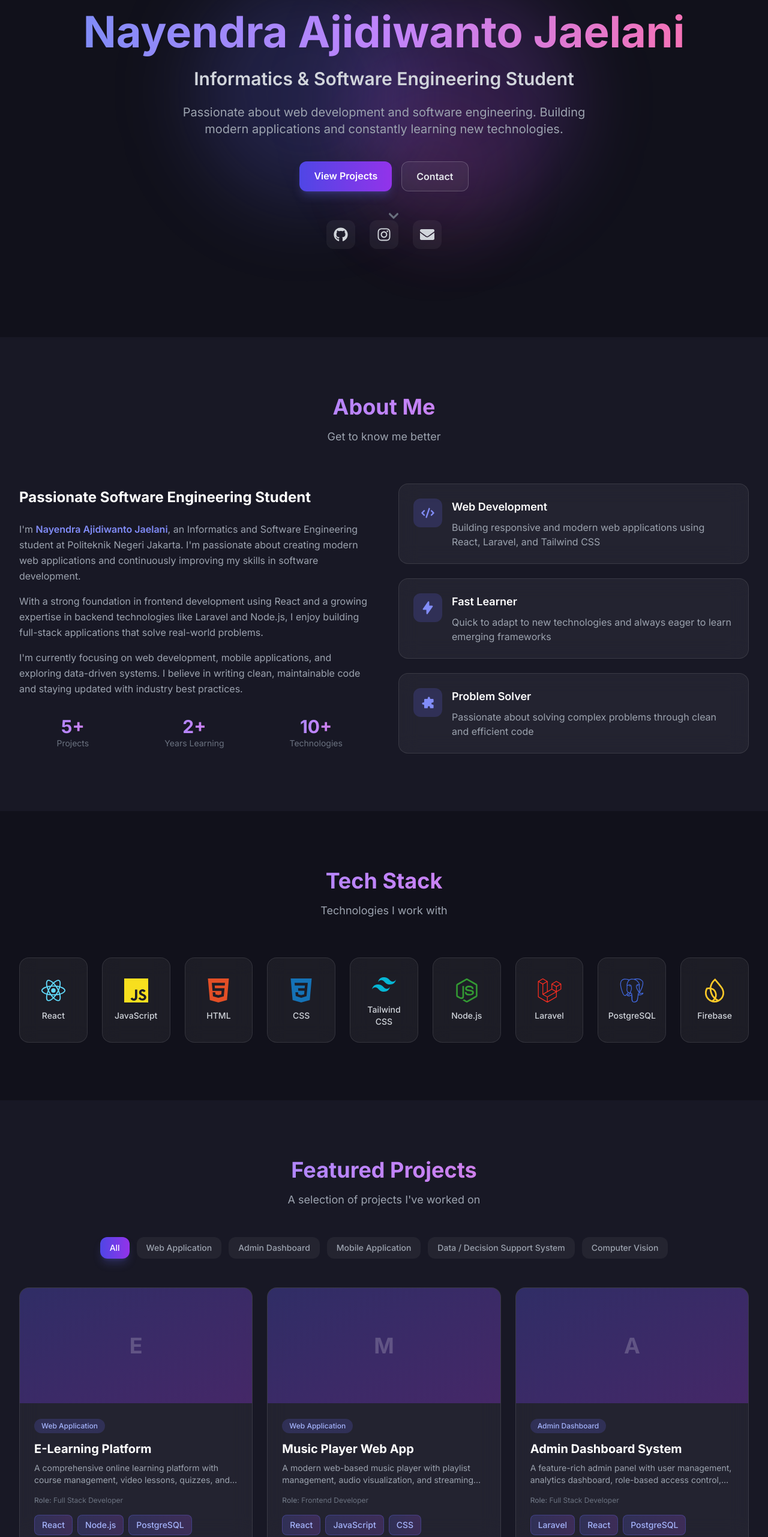
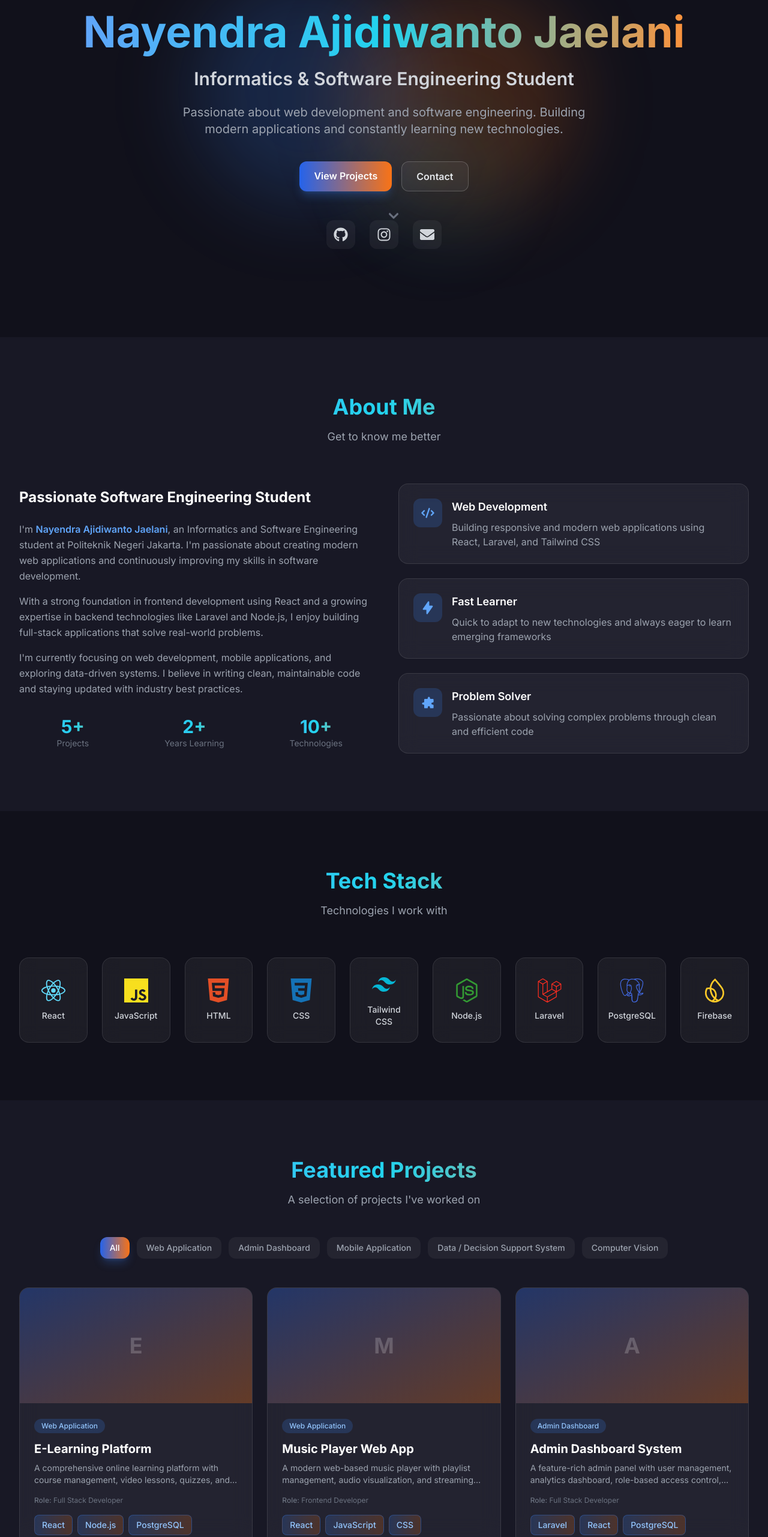
Before and after one commit to cicakkayang123/portofolio, a React (Vite) app: page / in a window 1280 px wide. Shown: the part 238-2800 px from the top of the page at 60% size. Built offline with nearby package versions, Linux system fonts and the light colour scheme.

Commit message:
update 2

```diff
--- a/src/components/About.jsx
+++ b/src/components/About.jsx
@@ -40,7 +40,7 @@ function About({ darkMode }) {
 
                         <div className={`space-y-4 ${darkMode ? 'text-gray-400' : 'text-gray-600'} leading-relaxed`}>
                             <p>
-                                I'm <span className="font-semibold text-primary-400">Nayendra Ajidiwanto Jaelani</span>,
+                                I'm <span className="font-semibold text-blue-400">Nayendra Ajidiwanto Jaelani</span>,
                                 an Informatics and Software Engineering student at Politeknik Negeri Jakarta.
                                 I'm passionate about creating modern web applications and continuously improving my skills
                                 in software development.
@@ -81,8 +81,8 @@ function About({ darkMode }) {
                                 style={{ animationDelay: `${index * 100}ms` }}
                             >
                                 <div className="flex items-start gap-4">
-                                    <div className={`p-3 rounded-xl ${darkMode ? 'bg-primary-500/20' : 'bg-primary-100'}`}>
-                                        <item.icon className={`w-6 h-6 ${darkMode ? 'text-primary-400' : 'text-primary-600'}`} />
+                                    <div className={`p-3 rounded-xl ${darkMode ? 'bg-blue-500/20' : 'bg-blue-100'}`}>
+                                        <item.icon className={`w-6 h-6 ${darkMode ? 'text-blue-400' : 'text-blue-600'}`} />
                                     </div>
                                     <div>
                                         <h4 className={`text-lg font-semibold mb-2 ${darkMode ? 'text-white' : 'text-gray-900'}`}>
--- a/src/components/Contact.jsx
+++ b/src/components/Contact.jsx
@@ -5,15 +5,15 @@ const contactLinks = [
     {
         icon: FaEnvelope,
         label: 'Email',
-        value: 'nayendra@example.com',
-        href: 'mailto:nayendra@example.com',
+        value: 'nayendraaj19@gmail.com',
+        href: 'https://mail.google.com/mail/?view=cm&to=nayendraaj19@gmail.com',
         color: 'from-red-500 to-orange-500',
     },
     {
         icon: FaGithub,
         label: 'GitHub',
-        value: '@nyndfrj',
-        href: 'https://github.com/nyndfrj',
+        value: '@cicakkayang123',
+        href: 'https://github.com/cicakkayang123',
         color: 'from-gray-600 to-gray-800',
     },
     {
@@ -42,8 +42,8 @@ function Contact({ darkMode }) {
                     {/* Email CTA */}
                     <div className="mb-10">
                         <div className={`inline-flex items-center justify-center w-20 h-20 rounded-full mb-6 ${darkMode
-                                ? 'bg-gradient-to-r from-primary-600 to-purple-600'
-                                : 'bg-gradient-to-r from-primary-500 to-purple-500'
+                            ? 'bg-gradient-to-r from-blue-600 to-orange-500'
+                            : 'bg-gradient-to-r from-blue-500 to-orange-400'
                             } hover:scale-110 transition-transform`}>
                             <HiMail className="w-10 h-10 text-white" />
                         </div>
@@ -58,7 +58,9 @@ function Contact({ darkMode }) {
                         </p>
 
                         <a
-                            href="mailto:nayendra@example.com"
+                            href="https://mail.google.com/mail/?view=cm&to=nayendraaj19@gmail.com"
+                            target="_blank"
+                            rel="noopener noreferrer"
                             className="btn-primary inline-flex items-center gap-2 hover:scale-105 transition-transform"
                         >
                             <FaEnvelope />
@@ -78,8 +80,8 @@ function Contact({ darkMode }) {
                                 target="_blank"
                                 rel="noopener noreferrer"
                                 className={`flex items-center gap-4 p-4 rounded-xl ${darkMode
-                                        ? 'bg-white/5 hover:bg-white/10'
-                                        : 'bg-gray-50 hover:bg-gray-100'
+                                    ? 'bg-white/5 hover:bg-white/10'
+                                    : 'bg-gray-50 hover:bg-gray-100'
                                     } transition-colors group hover:scale-[1.03] transform`}
                             >
                                 <div className={`p-3 rounded-xl bg-gradient-to-r ${link.color}`}>
--- a/src/components/Experience.jsx
+++ b/src/components/Experience.jsx
@@ -53,7 +53,7 @@ function Experience({ darkMode }) {
                 {/* Timeline */}
                 <div className="relative">
                     {/* Timeline line */}
-                    <div className={`absolute left-8 md:left-1/2 top-0 bottom-0 w-0.5 ${darkMode ? 'bg-primary-500/30' : 'bg-primary-200'}`} />
+                    <div className={`absolute left-8 md:left-1/2 top-0 bottom-0 w-0.5 ${darkMode ? 'bg-blue-500/30' : 'bg-blue-200'}`} />
 
                     {/* Timeline items */}
                     <div className="space-y-8">
@@ -66,10 +66,10 @@ function Experience({ darkMode }) {
                                 {/* Icon */}
                                 <div className="absolute left-8 md:left-1/2 transform -translate-x-1/2 z-10">
                                     <div className={`w-10 h-10 rounded-full flex items-center justify-center ${edu.isCurrent
-                                            ? 'bg-gradient-to-r from-primary-500 to-purple-500 text-white ring-4 ring-primary-500/30'
-                                            : darkMode
-                                                ? 'bg-primary-600 text-white'
-                                                : 'bg-primary-500 text-white'
+                                        ? 'bg-gradient-to-r from-blue-500 to-orange-500 text-white ring-4 ring-blue-500/30'
+                                        : darkMode
+                                            ? 'bg-blue-600 text-white'
+                                            : 'bg-blue-500 text-white'
                                         } shadow-lg`}>
                                         <HiAcademicCap size={20} />
                                     </div>
@@ -77,11 +77,11 @@ function Experience({ darkMode }) {
 
                                 {/* Content */}
                                 <div className={`ml-20 md:ml-0 md:w-1/2 ${index % 2 === 0 ? 'md:pr-12 md:text-right' : 'md:pl-12'}`}>
-                                    <div className={`p-6 rounded-2xl ${darkMode ? 'glass' : 'bg-gray-50 shadow-md'} card-hover hover:scale-[1.02] transition-transform ${edu.isCurrent ? 'ring-2 ring-primary-500/50' : ''}`}>
+                                    <div className={`p-6 rounded-2xl ${darkMode ? 'glass' : 'bg-gray-50 shadow-md'} card-hover hover:scale-[1.02] transition-transform ${edu.isCurrent ? 'ring-2 ring-blue-500/50' : ''}`}>
                                         {/* Period Badge */}
                                         <span className={`inline-block px-3 py-1 rounded-full text-xs font-medium mb-3 ${edu.isCurrent
-                                                ? 'bg-gradient-to-r from-primary-500/20 to-purple-500/20 text-primary-300'
-                                                : darkMode ? 'bg-blue-500/20 text-blue-300' : 'bg-blue-100 text-blue-700'
+                                            ? 'bg-gradient-to-r from-blue-500/20 to-orange-500/20 text-blue-300'
+                                            : darkMode ? 'bg-blue-500/20 text-blue-300' : 'bg-blue-100 text-blue-700'
                                             }`}>
                                             {edu.period}
                                             {edu.isCurrent && <span className="ml-2">• Current</span>}
@@ -91,7 +91,7 @@ function Experience({ darkMode }) {
                                             {edu.institution}
                                         </h3>
 
-                                        <p className={`text-sm font-medium mb-3 ${darkMode ? 'text-primary-400' : 'text-primary-600'}`}>
+                                        <p className={`text-sm font-medium mb-3 ${darkMode ? 'text-blue-400' : 'text-blue-600'}`}>
                                             {edu.degree}
                                         </p>
 
--- a/src/components/Hero.jsx
+++ b/src/components/Hero.jsx
@@ -6,15 +6,15 @@ function Hero({ darkMode }) {
         <section className="min-h-screen flex items-center justify-center relative overflow-hidden pt-16">
             {/* Background gradient orbs */}
             <div className="absolute inset-0 overflow-hidden">
-                <div className="absolute top-1/4 left-1/4 w-96 h-96 bg-primary-500/20 rounded-full blur-3xl animate-float" />
-                <div className="absolute bottom-1/4 right-1/4 w-96 h-96 bg-purple-500/20 rounded-full blur-3xl animate-float delay-300" />
-                <div className="absolute top-1/2 right-1/3 w-64 h-64 bg-pink-500/10 rounded-full blur-3xl animate-pulse-slow" />
+                <div className="absolute top-1/4 left-1/4 w-96 h-96 bg-blue-500/20 rounded-full blur-3xl animate-float" />
+                <div className="absolute bottom-1/4 right-1/4 w-96 h-96 bg-orange-500/20 rounded-full blur-3xl animate-float delay-300" />
+                <div className="absolute top-1/2 right-1/3 w-64 h-64 bg-cyan-500/10 rounded-full blur-3xl animate-pulse-slow" />
             </div>
 
             <div className="max-w-7xl mx-auto px-4 sm:px-6 lg:px-8 text-center relative z-10">
                 <div className="animate-fade-in">
                     {/* Greeting */}
-                    <p className={`text-lg md:text-xl ${darkMode ? 'text-primary-400' : 'text-primary-600'} font-medium mb-4`}>
+                    <p className={`text-lg md:text-xl ${darkMode ? 'text-blue-400' : 'text-blue-600'} font-medium mb-4`}>
                         Hello, I'm
                     </p>
 
@@ -52,7 +52,7 @@ function Hero({ darkMode }) {
                     {/* Social Icons */}
                     <div className="flex justify-center gap-6 animate-slide-up delay-400">
                         <a
-                            href="https://github.com/nyndfrj"
+                            href="https://github.com/cicakkayang123"
                             target="_blank"
                             rel="noopener noreferrer"
                             className={`p-3 rounded-xl ${darkMode ? 'bg-white/5 text-gray-300 hover:text-white hover:bg-white/10' : 'bg-gray-100 text-gray-600 hover:text-gray-900 hover:bg-gray-200'} transition-all hover:scale-110 hover:-translate-y-1`}
@@ -70,8 +70,10 @@ function Hero({ darkMode }) {
                             <FaInstagram size={24} />
                         </a>
                         <a
-                            href="mailto:nayendra@example.com"
-                            className={`p-3 rounded-xl ${darkMode ? 'bg-white/5 text-gray-300 hover:text-primary-400 hover:bg-white/10' : 'bg-gray-100 text-gray-600 hover:text-primary-600 hover:bg-gray-200'} transition-all hover:scale-110 hover:-translate-y-1`}
+                            href="https://mail.google.com/mail/?view=cm&to=nayendraaj19@gmail.com"
+                            target="_blank"
+                            rel="noopener noreferrer"
+                            className={`p-3 rounded-xl ${darkMode ? 'bg-white/5 text-gray-300 hover:text-blue-400 hover:bg-white/10' : 'bg-gray-100 text-gray-600 hover:text-blue-600 hover:bg-gray-200'} transition-all hover:scale-110 hover:-translate-y-1`}
                             aria-label="Email"
                         >
                             <FaEnvelope size={24} />
--- a/src/components/ProjectCard.jsx
+++ b/src/components/ProjectCard.jsx
@@ -4,9 +4,9 @@ function ProjectCard({ project, darkMode }) {
     return (
         <div className={`group rounded-2xl overflow-hidden ${darkMode ? 'glass' : 'bg-white shadow-lg'} card-hover`}>
             {/* Project Image Placeholder */}
-            <div className={`h-48 ${darkMode ? 'bg-gradient-to-br from-primary-600/30 to-purple-600/30' : 'bg-gradient-to-br from-primary-100 to-purple-100'} relative overflow-hidden`}>
+            <div className={`h-48 ${darkMode ? 'bg-gradient-to-br from-blue-600/30 to-orange-500/30' : 'bg-gradient-to-br from-blue-100 to-orange-100'} relative overflow-hidden`}>
                 <div className="absolute inset-0 flex items-center justify-center">
-                    <span className={`text-4xl font-bold ${darkMode ? 'text-white/20' : 'text-primary-300'}`}>
+                    <span className={`text-4xl font-bold ${darkMode ? 'text-white/20' : 'text-blue-300'}`}>
                         {project.name.charAt(0)}
                     </span>
                 </div>
@@ -40,8 +40,8 @@ function ProjectCard({ project, darkMode }) {
             <div className="p-6">
                 {/* Category Badge */}
                 <span className={`inline-block px-3 py-1 rounded-full text-xs font-medium mb-3 ${darkMode
-                        ? 'bg-primary-500/20 text-primary-300'
-                        : 'bg-primary-100 text-primary-700'
+                    ? 'bg-blue-500/20 text-blue-300'
+                    : 'bg-blue-100 text-blue-700'
                     }`}>
                     {project.category}
                 </span>
--- a/src/components/Projects.jsx
+++ b/src/components/Projects.jsx
@@ -29,10 +29,10 @@ function Projects({ darkMode }) {
                             key={category}
                             onClick={() => setActiveCategory(category)}
                             className={`px-4 py-2 rounded-xl text-xs md:text-sm font-medium transition-all duration-300 hover:scale-105 ${activeCategory === category
-                                    ? 'bg-gradient-to-r from-primary-600 to-purple-600 text-white shadow-lg shadow-primary-500/25'
-                                    : darkMode
-                                        ? 'bg-white/5 text-gray-400 hover:bg-white/10 hover:text-white'
-                                        : 'bg-gray-100 text-gray-600 hover:bg-gray-200'
+                                ? 'bg-gradient-to-r from-blue-600 to-orange-500 text-white shadow-lg shadow-blue-500/25'
+                                : darkMode
+                                    ? 'bg-white/5 text-gray-400 hover:bg-white/10 hover:text-white'
+                                    : 'bg-gray-100 text-gray-600 hover:bg-gray-200'
                                 }`}
                         >
                             {category}
--- a/src/data/projects.js
+++ b/src/data/projects.js
@@ -6,7 +6,7 @@ export const projects = [
         tech: ['React', 'Node.js', 'PostgreSQL', 'Tailwind CSS'],
         category: 'Web Application',
         role: 'Full Stack Developer',
-        github: 'https://github.com/nyndfrj',
+        github: 'https://github.com/cicakkayang123',
         demo: 'https://example.com',
     },
     {
@@ -16,7 +16,7 @@ export const projects = [
         tech: ['React', 'JavaScript', 'CSS', 'Web Audio API'],
         category: 'Web Application',
         role: 'Frontend Developer',
-        github: 'https://github.com/nyndfrj',
+        github: 'https://github.com/cicakkayang123',
         demo: 'https://example.com',
     },
     {
@@ -26,7 +26,7 @@ export const projects = [
         tech: ['Laravel', 'React', 'PostgreSQL', 'Tailwind CSS'],
         category: 'Admin Dashboard',
         role: 'Full Stack Developer',
-        github: 'https://github.com/nyndfrj',
+        github: 'https://github.com/cicakkayang123',
         demo: null,
     },
     {
@@ -36,7 +36,7 @@ export const projects = [
         tech: ['PHP', 'Laravel', 'MySQL', 'Bootstrap'],
         category: 'Data / Decision Support System',
         role: 'Full Stack Developer',
-        github: 'https://github.com/nyndfrj',
+        github: 'https://github.com/cicakkayang123',
         demo: null,
     },
     {
@@ -46,7 +46,7 @@ export const projects = [
         tech: ['Python', 'TensorFlow', 'OpenCV', 'Flask'],
         category: 'Computer Vision',
         role: 'ML Developer',
-        github: 'https://github.com/nyndfrj',
+        github: 'https://github.com/cicakkayang123',
         demo: null,
     },
     {
@@ -56,7 +56,7 @@ export const projects = [
         tech: ['React Native', 'Firebase', 'JavaScript'],
         category: 'Mobile Application',
         role: 'Mobile Developer',
-        github: 'https://github.com/nyndfrj',
+        github: 'https://github.com/cicakkayang123',
         demo: null,
     },
 ]
--- a/src/index.css
+++ b/src/index.css
@@ -17,12 +17,12 @@ html {
 }
 
 ::-webkit-scrollbar-thumb {
-  background: #6366f1;
+  background: #3b82f6;
   border-radius: 4px;
 }
 
 ::-webkit-scrollbar-thumb:hover {
-  background: #818cf8;
+  background: #60a5fa;
 }
 
 /* Base styles */
@@ -32,12 +32,12 @@ body {
 
 /* Selection color */
 ::selection {
-  @apply bg-primary-500/30 text-white;
+  @apply bg-blue-500/30 text-white;
 }
 
-/* Gradient text utility */
+/* Gradient text utility - Blue to Orange */
 .gradient-text {
-  @apply bg-gradient-to-r from-primary-400 via-purple-400 to-pink-400 bg-clip-text text-transparent;
+  @apply bg-gradient-to-r from-blue-400 via-cyan-400 to-orange-400 bg-clip-text text-transparent;
 }
 
 /* Glass effect */
@@ -47,11 +47,11 @@ body {
 
 /* Glow effect */
 .glow {
-  box-shadow: 0 0 20px rgba(99, 102, 241, 0.3);
+  box-shadow: 0 0 20px rgba(59, 130, 246, 0.3);
 }
 
 .glow-hover:hover {
-  box-shadow: 0 0 30px rgba(99, 102, 241, 0.5);
+  box-shadow: 0 0 30px rgba(59, 130, 246, 0.5);
 }
 
 /* Card hover effect */
@@ -60,37 +60,21 @@ body {
 }
 
 .card-hover:hover {
-  @apply -translate-y-2 shadow-xl shadow-primary-500/10;
+  @apply -translate-y-2 shadow-xl shadow-blue-500/10;
 }
 
-/* Badge styles */
+/* Badge styles - Blue to Orange */
 .tech-badge {
-  @apply px-3 py-1.5 rounded-lg text-sm font-medium
-         bg-gradient-to-r from-primary-500/20 to-purple-500/20
-         border border-primary-500/30 text-primary-300
-         hover:from-primary-500/30 hover:to-purple-500/30
-         hover:border-primary-400/50 hover:text-primary-200
-         transition-all duration-300 cursor-default;
+  @apply px-3 py-1.5 rounded-lg text-sm font-medium bg-gradient-to-r from-blue-500/20 to-orange-500/20 border border-blue-500/30 text-blue-300 hover:from-blue-500/30 hover:to-orange-500/30 hover:border-blue-400/50 hover:text-blue-200 transition-all duration-300 cursor-default;
 }
 
-/* Button styles */
+/* Button styles - Blue to Orange gradient */
 .btn-primary {
-  @apply px-6 py-3 rounded-xl font-semibold
-         bg-gradient-to-r from-primary-600 to-purple-600
-         hover:from-primary-500 hover:to-purple-500
-         text-white shadow-lg shadow-primary-500/25
-         hover:shadow-xl hover:shadow-primary-500/40
-         transform hover:-translate-y-0.5
-         transition-all duration-300;
+  @apply px-6 py-3 rounded-xl font-semibold bg-gradient-to-r from-blue-600 to-orange-500 hover:from-blue-500 hover:to-orange-400 text-white shadow-lg shadow-blue-500/25 hover:shadow-xl hover:shadow-orange-500/30 transform hover:-translate-y-0.5 transition-all duration-300;
 }
 
 .btn-secondary {
-  @apply px-6 py-3 rounded-xl font-semibold
-         bg-white/5 border border-white/20
-         hover:bg-white/10 hover:border-white/30
-         text-gray-200 hover:text-white
-         transform hover:-translate-y-0.5
-         transition-all duration-300;
+  @apply px-6 py-3 rounded-xl font-semibold bg-white/5 border border-white/20 hover:bg-white/10 hover:border-white/30 text-gray-200 hover:text-white transform hover:-translate-y-0.5 transition-all duration-300;
 }
 
 /* Section title */
@@ -103,8 +87,22 @@ body {
 }
 
 /* Animation delays */
-.delay-100 { animation-delay: 100ms; }
-.delay-200 { animation-delay: 200ms; }
-.delay-300 { animation-delay: 300ms; }
-.delay-400 { animation-delay: 400ms; }
-.delay-500 { animation-delay: 500ms; }
+.delay-100 {
+  animation-delay: 100ms;
+}
+
+.delay-200 {
+  animation-delay: 200ms;
+}
+
+.delay-300 {
+  animation-delay: 300ms;
+}
+
+.delay-400 {
+  animation-delay: 400ms;
+}
+
+.delay-500 {
+  animation-delay: 500ms;
+}
```
Also changed, not shown: 1 other file (tests, documents, lock files or other folders).
